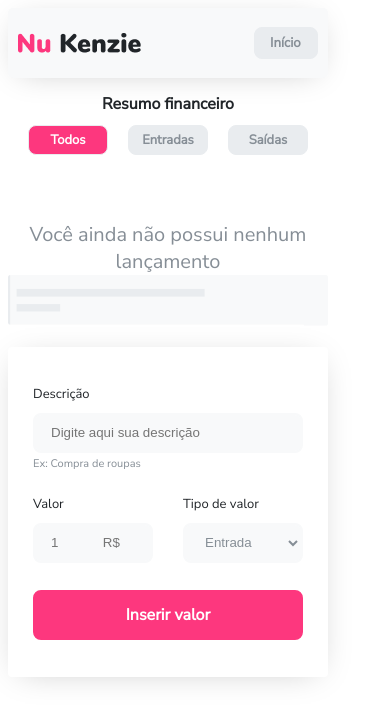
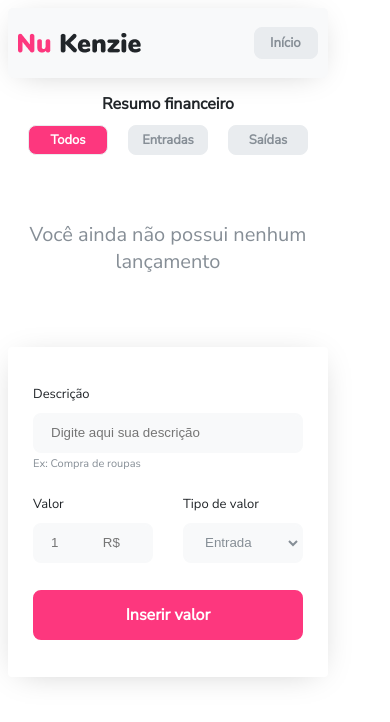
Before and after one commit to Kenzie-Academy-Brasil-Developers/react-entrega-s1-nu-kenzie-natanzbm, a React (Create React App) app: page / in a window 390 px wide. Both pictures are taken after a click on the button "Iniciar". Shown: the top 722 px of the page. Built offline with nearby package versions, Linux system fonts and the light colour scheme.

Commit message:
fix mobile first bug

```diff
--- a/src/components/List/index.jsx
+++ b/src/components/List/index.jsx
@@ -36,12 +36,12 @@ const List = ({
               <Card transaction={value} key={i} removeItem={removeItem} />
             ))
         ) : (
-          <>
+          <div className="TransactionsCard--header">
             <span className="Transactions--render">
               Você ainda não possui nenhum lançamento
             </span>
             <img className="NoCard" src={empty} alt="nocard" />
-          </>
+          </div>
         )}
       </ul>
     </section>
--- a/src/components/List/styles.css
+++ b/src/components/List/styles.css
@@ -13,7 +13,8 @@
 }
 
 .Transactions--render {
-  margin-top: 40px;
+  position: relative;
+  top: 40px;
   font-size: 20px;
   color: #868e96;
 }
@@ -60,6 +61,10 @@
   color: white;
 }
 
+.NoCard {
+  display: none;
+}
+
 @media screen and (min-width: 768px) {
   .TransactionsCard {
     width: 600px;
@@ -80,11 +85,12 @@
   }
 
   .Transactions--render {
-    margin-top: 0;
-    text-align: left;
+    position: inherit;
   }
 
   .NoCard {
     margin-top: 15px;
+    display: inherit;
+    width: 100%;
   }
 }
```
Also changed, not shown: 1 other file (tests, documents, lock files or other folders).
